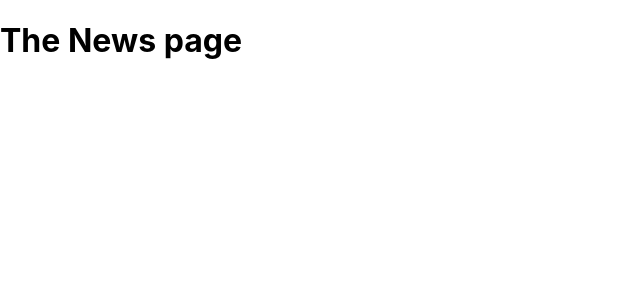
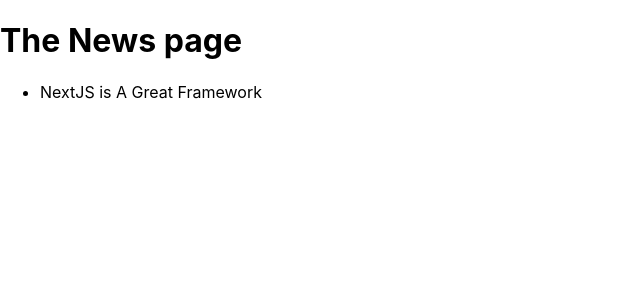
Before and after one commit to PrantoMollick/nextjs-news-app, a Next.js app: page /news in a window 1280 px wide. Shown: the top 300 px of the page, without its empty margins (0-640 px from the left). Built offline with nearby package versions, Linux system fonts and the light colour scheme.

Commit message:
Linking Between pages

```diff
--- a/pages/news/index.js
+++ b/pages/news/index.js
@@ -1,6 +1,16 @@
+import { Fragment } from 'react';
+import Link from 'next/link';
+
 //domain.com/news
 function NewsPage() {
-    return <h1>The News page</h1>
+  return (
+    <Fragment>
+      <h1>The News page</h1>
+      <ul>
+          <li><Link href="/news/nextjs-is-a-great-freamework">NextJS is  A Great Framework</Link></li>
+      </ul>
+    </Fragment>
+  );
 }
 
 export default NewsPage;
```
Also changed, not shown: 1 other file (tests, documents, lock files or other folders).
